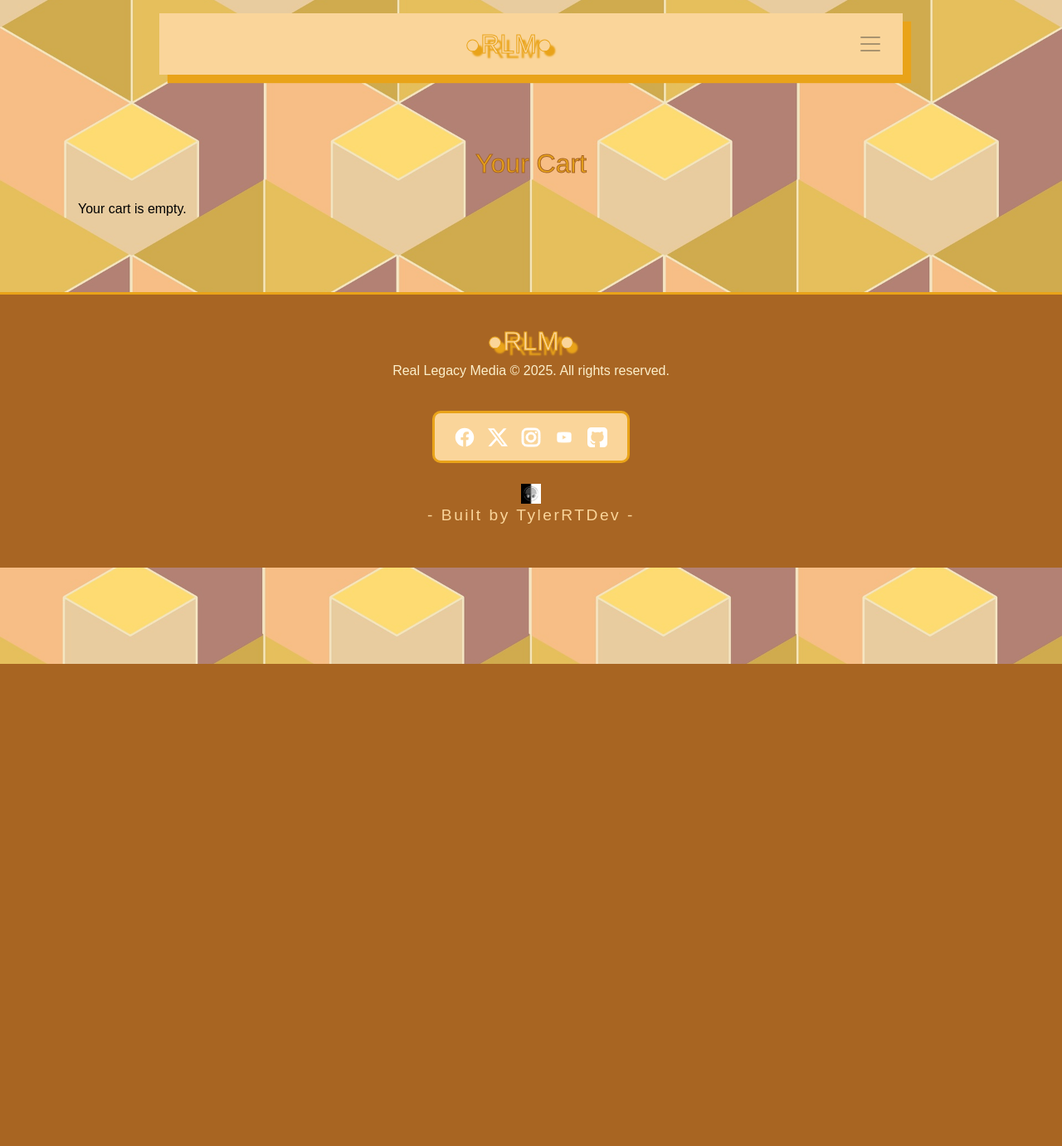
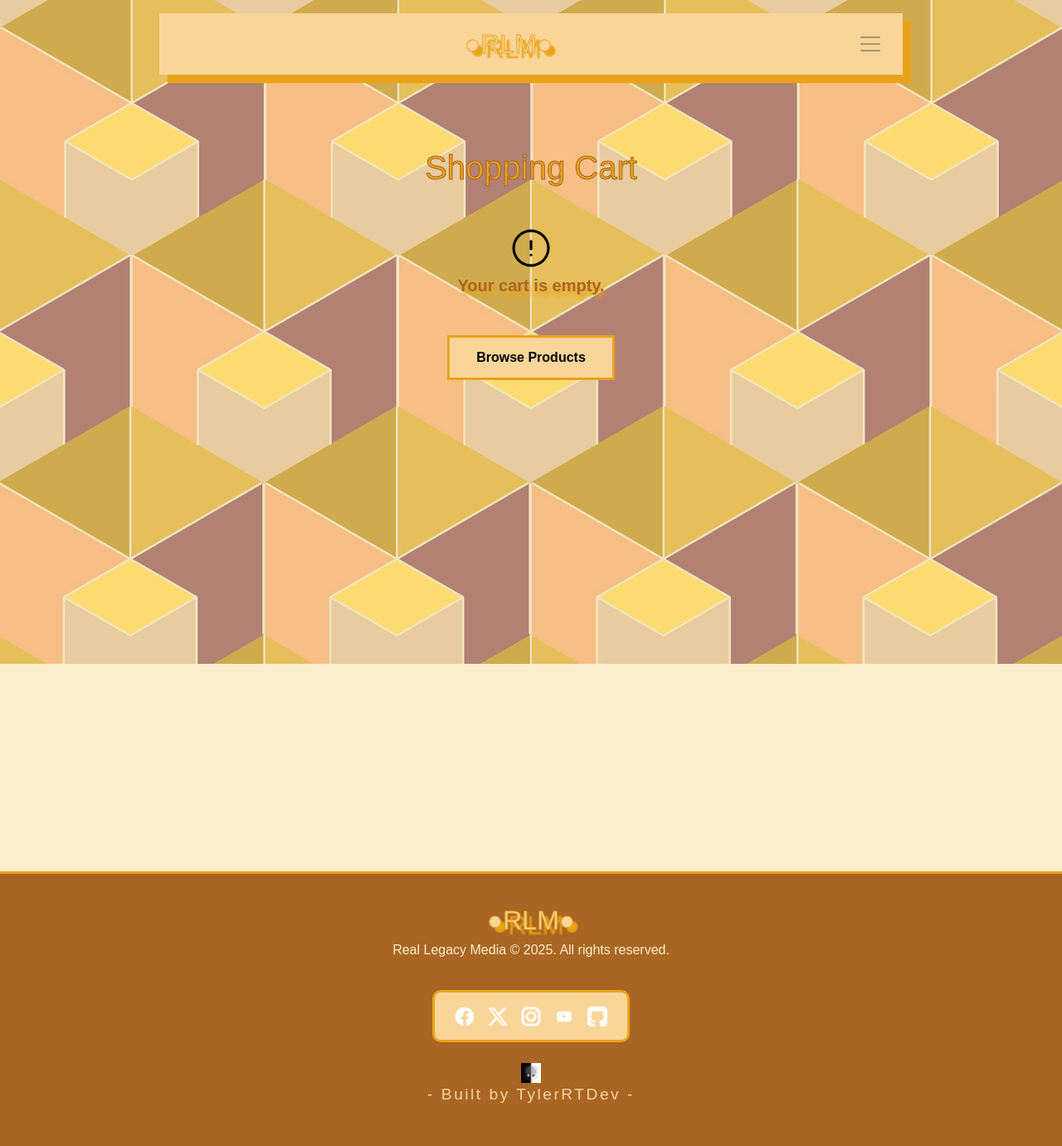
Before and after one commit to TylerRTDev/CI-MSProject4, a Django app: page /cart/ in a window 1280 px wide. Shown: the whole page at 83% size. Before the commit the page ends 800 px from the top, so only its background shows below. Run offline with Django 5.2, Linux system fonts and the light colour scheme; some web fonts are replaced.

Commit message:
Fix: Footer is now at the bottom of the page for cart and has been styled overall for cleaner look. Added icon for empty basket as well as button to got back to shopping.

```diff
--- a/static/css/style.css
+++ b/static/css/style.css
@@ -234,7 +234,7 @@ section h5 {
     margin-bottom: 1.5rem;
 }
 
-.category-icons img {
+.category-icons img, .empty-basket img {
     width: 50px;
     height: 50px;
     vertical-align: middle;
@@ -252,7 +252,7 @@ section h5 {
     justify-content: space-around;
 }
 
-.product-container {
+.product-container, .cart-table-container {
     height: 100vh;
 }
 
@@ -454,7 +454,7 @@ section h5 {
     width: 40%;
 }
 
-.form-title-container h2, .table-container h2, .order-detail-container h2, .order-detail-container h4 {
+.form-title-container h2, .cart-table-container h1, .order-detail-container h2, .order-detail-container h4 {
     -webkit-text-fill-color: var(--orange);
     -webkit-text-stroke-width: 1px;
     -webkit-text-stroke-color: var(--brown);
@@ -606,7 +606,7 @@ section h5 {
     align-self: center;
 }
 
-.form-container form p, .form-container-checkout form p, .table-container .cart-price, .table-container .cart-size, .table-container .cart-total {
+.form-container form p, .form-container-checkout form p, .cart-table-container .cart-price, .cart-table-container .cart-size, .cart-table-container .cart-total {
     font-weight: bold;
     color: var(--orange);
 }
@@ -629,6 +629,19 @@ section h5 {
 .cart-form input[type="number"] {
     background-color: transparent;
 
+}
+
+.empty-basket {
+    display: flex;
+    flex-direction: column;
+    justify-content: center;
+    align-items: center;
+}
+
+.empty-basket h5 {
+    color: var(--brown);
+    font-weight: bold;
+    margin-top: -1rem;
 }
 
 .login-container {
@@ -692,12 +705,12 @@ section h5 {
     border-bottom: solid 1px var(--brown);
 }
 
-.table-container thead th {
+.cart-table-container thead th {
     text-decoration: underline solid 1px;
     border-bottom: none;
 }
 
-.table-container th, .table-container td {
+.cart-table-container th, .cart-table-container td {
     color: var(--brown);
     background-color: var(--cream);
     border: none;
@@ -706,11 +719,11 @@ section h5 {
     border-bottom: solid 5px var(--peach);
 }
 
-.table-container .remove-btn-container {
+.cart-table-container .remove-btn-container {
     background-color: transparent;
 }
 
-.table-container h4 {
+.cart-table-container h4 {
     color: var(--orange);
     letter-spacing: 2px;
     padding: 1rem;
--- a/templates/cart/cart.html
+++ b/templates/cart/cart.html
@@ -3,8 +3,8 @@
 
 {% block content %}
 <section class="py-5">
-    <div class="table-container container">
-        <h2 class="mb-4 text-center">Your Cart</h2>
+    <div class="cart-table-container container">
+        <h1 class="mb-4 text-center">Shopping Cart</h1>
 
         {% if cart_items %}
         <table class="table">
@@ -59,13 +59,17 @@
                 <div class="text-end mt-3">
                     <h4>Total: <strong>£{{ total }}</strong></h4>
                 </div>
-                <button type="submit" class="btn-retro">
+                <button type="submit" class="btn-retro-hero">
                     Proceed to Checkout
                 </button>
             </form>
         </div>
         {% else %}
-        <p>Your cart is empty.</p>
+        <div class="empty-basket text-center mt-5">
+            <img src="/static/images/icons/alert-circle-Stroke-Rounded.png" alt="Empty Cart">
+            <h5>Your cart is empty.</h5>
+            <a href="{% url 'products:list' %}" class="btn-retro-hero">Browse Products</a>
+        </div>
         {% endif %}
     </div>
 </section>
```
Also changed, not shown: db.sqlite3, static/images/icons/alert-circle-Stroke-Rounded.png (added).
